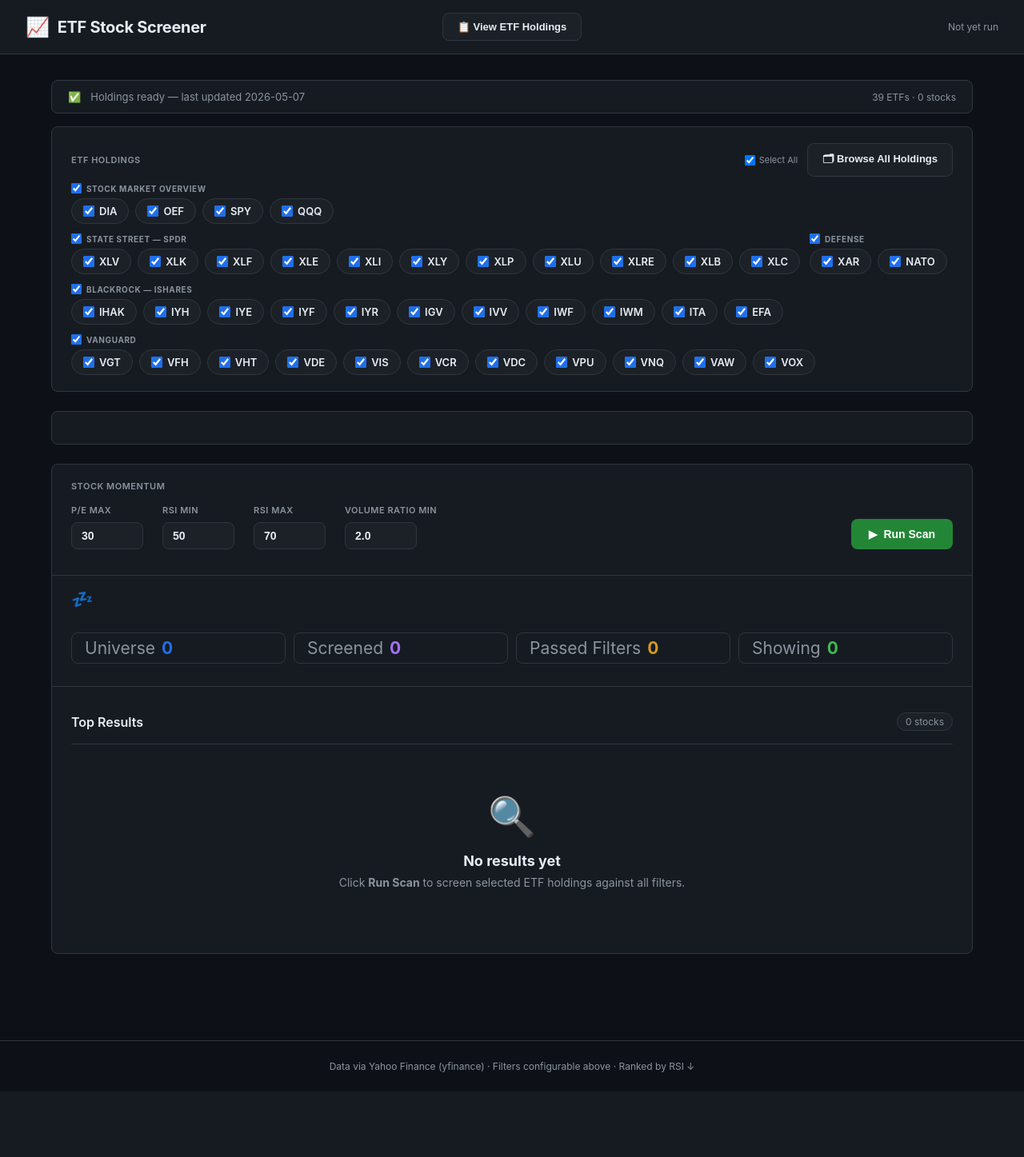
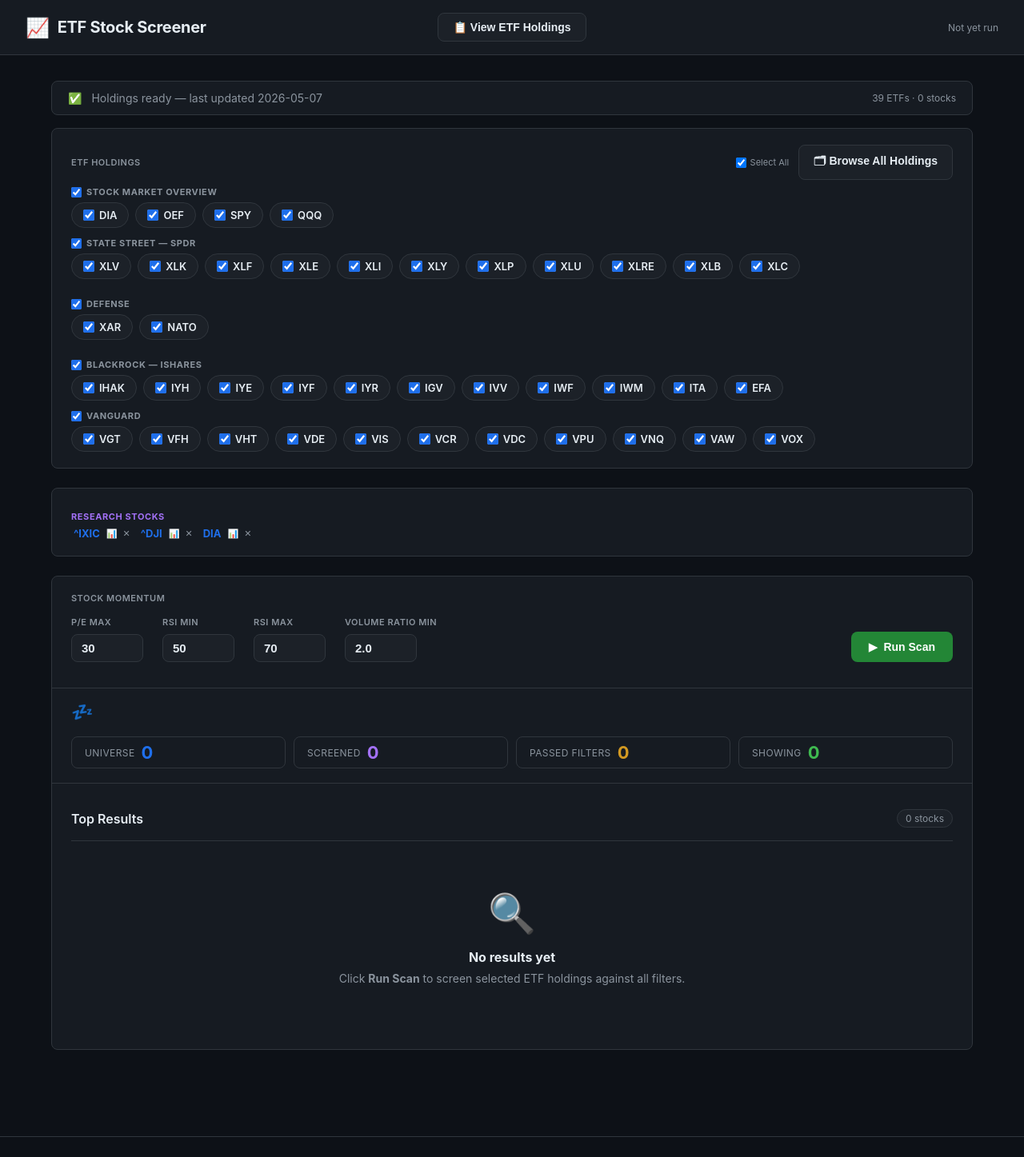
Before and after one commit to asliuj/stock-screener, a Flask app: template templates/index.html in a window 1280 px wide. Shown: the top 1447 px of the page at 80% size. Before the commit the page ends 1341 px from the top, so only its background shows below. Run offline with Flask 3, Linux system fonts and the light colour scheme; the template is opened without the code that fills it, so the values that code supplies are empty; parts of the project's set-up code (start-up, migrations or seed data) failed here and were passed over.

Commit message:
UI reorganization, font consistency, JS consolidation, and Research Stocks defaults
- Three distinct panels: ETF Holdings (Browse btn + checkboxes), Research Stocks, Stock Momentum
- Stock Momentum is one unified panel: filters + Run Scan + status + stat cards + Top Results
- Defense ETF group on its own row (flex line-break before defense and blackrock)
- Market Intel modal now fetches prices in parallel; shows price bar at top
- Research Stocks: seeded defaults DIA/^DJI/^IXIC; RESEARCH_NAMES display map
- JS: closeModal(id), _renderPriceBar() shared helper, getResearch() cache, seeding in one read/write
- Consistent 14px base font with clean type scale throughout
- Updated CLAUDE.md and memory files

Co-Authored-By: Claude Sonnet 4.6 <noreply@anthropic.com>

```diff
--- a/templates/index.html
+++ b/templates/index.html
@@ -30,6 +30,7 @@
       background: var(--bg);
       color: var(--text);
       min-height: 100vh;
+      font-size: 14px;
     }
 
     /* ── Header ─────────────────────────────────────────────────────── */
@@ -51,7 +52,7 @@
       border: 1px solid var(--border);
       border-radius: var(--radius);
       padding: 9px 18px;
-      font-size: 13px;
+      font-size: 14px;
       font-weight: 600;
       cursor: pointer;
       display: flex;
@@ -106,7 +107,7 @@
     #holdings-bar {
       background: var(--surface); border: 1px solid var(--border);
       border-radius: var(--radius); padding: 12px 20px;
-      margin-bottom: 16px; display: flex; align-items: center; gap: 12px; font-size: 13px;
+      margin-bottom: 16px; display: flex; align-items: center; gap: 12px; font-size: 14px;
     }
 
     /* ── Status bar ─────────────────────────────────────────────────── */
@@ -136,8 +137,8 @@
       background: var(--surface); border: 1px solid var(--border);
       border-radius: var(--radius); padding: 6px 16px;
     }
-    .stat-label { font-size: 21px; color: var(--muted); }
-    .stat-value { font-size: 21px; font-weight: 700; }
+    .stat-label { font-size: 12px; color: var(--muted); text-transform: uppercase; letter-spacing: .4px; }
+    .stat-value { font-size: 22px; font-weight: 700; }
     .stat-value.green  { color: var(--green); }
     .stat-value.blue   { color: var(--blue); }
     .stat-value.purple { color: var(--purple); }
@@ -179,7 +180,7 @@
       background: var(--surface2);
       padding: 12px 16px;
       text-align: left;
-      font-size: 12px;
+      font-size: 11px;
       font-weight: 600;
       color: var(--muted);
       text-transform: uppercase;
@@ -265,7 +266,7 @@
       color: var(--muted);
     }
     #empty-state .empty-icon { font-size: 48px; margin-bottom: 16px; }
-    #empty-state h3 { font-size: 18px; margin-bottom: 8px; color: var(--text); }
+    #empty-state h3 { font-size: 16px; margin-bottom: 8px; color: var(--text); }
     #empty-state p  { font-size: 14px; }
 
     /* ── Spinner ────────────────────────────────────────────────────── */
@@ -301,7 +302,7 @@
       border: 1px solid #1f6feb55;
       border-radius: 12px;
       padding: 2px 8px;
-      font-size: 11px;
+      font-size: 14px;
       font-weight: 700;
       color: var(--blue);
       white-space: nowrap;
@@ -328,7 +329,7 @@
       border: 1px solid var(--border);
       border-radius: var(--radius);
       color: var(--text);
-      font-size: 14px;
+      font-size: 15px;
       font-weight: 600;
       padding: 8px 12px;
       width: 90px;
@@ -357,7 +358,7 @@
     .etf-group { display: flex; flex-direction: column; gap: 6px; }
     .etf-group-header { display: flex; align-items: center; gap: 6px; }
     .etf-group-all { accent-color: var(--blue); width: 13px; height: 13px; cursor: pointer; flex-shrink: 0; }
-    .etf-group-label { font-size: 10px; font-weight: 700; color: var(--muted); text-transform: uppercase; letter-spacing: .6px; cursor: pointer; user-select: none; }
+    .etf-group-label { font-size: 11px; font-weight: 700; color: var(--muted); text-transform: uppercase; letter-spacing: .6px; cursor: pointer; user-select: none; }
     .etf-group-checks { display: flex; gap: 8px; flex-wrap: wrap; }
 
     /* ── Holdings Modal ─────────────────────────────────────────────── */
@@ -577,7 +578,7 @@
     }
     .intel-row { display: flex; align-items: center; gap: 12px; padding: 4px 0; }
     .intel-label { font-size: 13px; color: var(--muted); min-width: 130px; flex-shrink: 0; }
-    .intel-val { font-size: 14px; font-weight: 600; color: var(--text); flex: 1; }
+    .intel-val { font-size: 15px; font-weight: 600; color: var(--text); flex: 1; }
     .intel-action {
       display: inline-block; font-size: 10px; font-weight: 700;
       padding: 1px 6px; border-radius: 10px; margin-left: 6px; text-transform: uppercase;
@@ -833,6 +834,7 @@
       <button class="modal-close" onclick="closeIntelModal()">✕</button>
     </div>
     <div class="modal-body" id="intel-modal-body" style="padding:0 24px 8px">
+      <div id="intel-price-bar" class="news-price-bar hidden"></div>
       <div id="intel-loading" style="padding:24px 0;text-align:center;color:var(--muted);">Loading…</div>
       <div id="intel-content" class="hidden"></div>
     </div>
@@ -865,11 +867,24 @@
   // Shared change-color helper and intel row builder
   const _chg = ch => ({ arrow: ch > 0 ? '▲' : ch < 0 ? '▼' : '', color: ch > 0 ? 'var(--green)' : ch < 0 ? 'var(--danger)' : 'var(--muted)' });
   const _ir  = (label, val, vs = '') => `<div class="intel-row"><span class="intel-label">${label}</span><span class="intel-val"${vs ? ` style="${vs}"` : ''}>${val}</span></div>`;
+  const closeModal = id => document.getElementById(id).classList.add('hidden');
+  function _renderPriceBar(barEl, d) {
+    const { arrow, color } = _chg(d.change);
+    barEl.innerHTML =
+      `<span style="font-size:22px;font-weight:700;color:var(--text)">$${d.price.toFixed(2)}</span>` +
+      (arrow ? `<span style="color:${color};font-weight:700;font-size:15px">${arrow} ${Math.abs(d.pct).toFixed(2)}%</span>
+                <span style="color:${color};font-size:13px">(${d.change > 0 ? '+' : ''}${d.change.toFixed(2)})</span>` : '') +
+      (d.ma20 ? `<span style="font-size:12px;color:var(--muted)">MA20 $${d.ma20.toFixed(2)}</span>` : '') +
+      (d.ma50 ? `<span style="font-size:12px;color:var(--muted)">MA50 $${d.ma50.toFixed(2)}</span>` : '');
+    barEl.classList.remove('hidden');
+  }
 
   // ── Research Stocks ───────────────────────────────────────────────
-  const RESEARCH_KEY = 'screener_research_stocks';
-  const getResearch  = () => { try { return JSON.parse(localStorage.getItem(RESEARCH_KEY) || '[]'); } catch { return []; } };
-  const saveResearch = s  => localStorage.setItem(RESEARCH_KEY, JSON.stringify(s));
+  const RESEARCH_KEY   = 'screener_research_stocks';
+  const RESEARCH_NAMES = { 'DIA': 'Dow Jones Industrial Average', '^DJI': 'Dow Jones Industrial Average (Index)', '^IXIC': 'NASDAQ Composite' };
+  let   _researchCache = null;
+  const getResearch  = () => _researchCache ??= (() => { try { return JSON.parse(localStorage.getItem(RESEARCH_KEY) || '[]'); } catch { return []; } })();
+  const saveResearch = s  => { _researchCache = s; localStorage.setItem(RESEARCH_KEY, JSON.stringify(s)); };
   const isResearch   = t  => getResearch().includes(t);
 
   function toggleResearch(ticker, btn) {
@@ -1161,9 +1176,7 @@
     document.getElementById('holdings-modal').classList.remove('hidden');
   }
 
-  function closeHoldingsModal() {
-    document.getElementById('holdings-modal').classList.add('hidden');
-  }
+  function closeHoldingsModal() { closeModal('holdings-modal'); }
 
   // Close modals on backdrop click
   [['holdings-modal', closeHoldingsModal], ['browse-modal', closeBrowseModal], ['news-modal', closeNewsModal], ['intel-modal', closeIntelModal]]
@@ -1228,6 +1241,7 @@
   function initGroupCheckboxes() {
     // Generate ETF group checkboxes from data
     document.getElementById('etf-groups-container').innerHTML = ETF_GROUPS.map(g => `
+      ${g.id === 'defense' || g.id === 'blackrock' ? '<div style="flex-basis:100%;height:0"></div>' : ''}
       <div class="etf-group">
         <div class="etf-group-header">
           <input type="checkbox" class="etf-group-all" id="grp-${g.id}" checked>
@@ -1514,17 +1528,7 @@
 
       // Price bar
       const d = prices[ticker];
-      if (d) {
-        const { arrow, color } = _chg(d.change);
-        const bar = document.getElementById('news-price-bar');
-        bar.innerHTML =
-          `<span style="font-size:22px;font-weight:700;color:var(--text)">$${d.price.toFixed(2)}</span>` +
-          (arrow ? `<span style="color:${color};font-weight:700;font-size:15px">${arrow} ${Math.abs(d.pct).toFixed(2)}%</span>
-                    <span style="color:${color};font-size:13px">(${d.change > 0 ? '+' : ''}${d.change.toFixed(2)})</span>` : '') +
-          (d.ma20 ? `<span style="font-size:12px;color:var(--muted)">MA20 $${d.ma20.toFixed(2)}</span>` : '') +
-          (d.ma50 ? `<span style="font-size:12px;color:var(--muted)">MA50 $${d.ma50.toFixed(2)}</span>` : '');
-        bar.classList.remove('hidden');
-      }
+      if (d) _renderPriceBar(document.getElementById('news-price-bar'), d);
 
       // External links
       const dot = `<span style="color:var(--muted)">·</span>`;
@@ -1557,9 +1561,7 @@
     }
   }
 
-  function closeNewsModal() {
-    document.getElementById('news-modal').classList.add('hidden');
-  }
+  function closeNewsModal() { closeModal('news-modal'); }
 
 
   // ── Market Intel modal ────────────────────────────────────────────
@@ -1605,12 +1607,21 @@
     document.getElementById('intel-modal-title').textContent = `📊 ${ticker} — Market Intel`;
     document.getElementById('intel-loading').style.display = 'block';
     document.getElementById('intel-content').classList.add('hidden');
+    document.getElementById('intel-price-bar').classList.add('hidden');
     document.getElementById('intel-modal').classList.remove('hidden');
 
     try {
-      const res  = await fetch(`/api/extended/${encodeURIComponent(ticker)}`);
-      if (!res.ok) throw new Error(`HTTP ${res.status}`);
-      const data = await res.json();
+      const [extRes, priceRes] = await Promise.all([
+        fetch(`/api/extended/${encodeURIComponent(ticker)}`),
+        fetch('/api/prices', { method: 'POST', headers: {'Content-Type':'application/json'},
+          body: JSON.stringify({ tickers: [ticker] }) }),
+      ]);
+      if (!extRes.ok) throw new Error(`HTTP ${extRes.status}`);
+      const [data, prices] = await Promise.all([extRes.json(), priceRes.json()]);
+
+      // Price bar
+      const p = prices[ticker];
+      if (p) _renderPriceBar(document.getElementById('intel-price-bar'), p);
       let html = '';
 
       // After-hours / pre-market
@@ -1680,12 +1691,14 @@
     }
   }
 
-  function closeIntelModal() {
-    document.getElementById('intel-modal').classList.add('hidden');
-  }
+  function closeIntelModal() { closeModal('intel-modal'); }
 
   // ── On load: check if already running ────────────────────────────
   window.addEventListener('DOMContentLoaded', async () => {
+    // Seed default research stocks
+    const _seeds = ['^IXIC', '^DJI', 'DIA'].filter(t => !isResearch(t));
+    if (_seeds.length) { _researchCache = null; saveResearch([..._seeds, ...getResearch()]); }
+
     initGroupCheckboxes();
     renderResearchGroup();
     // Disable Run Scan until holdings confirmed ready
```
Also changed, not shown: CLAUDE.md (+24 -9 lines).
